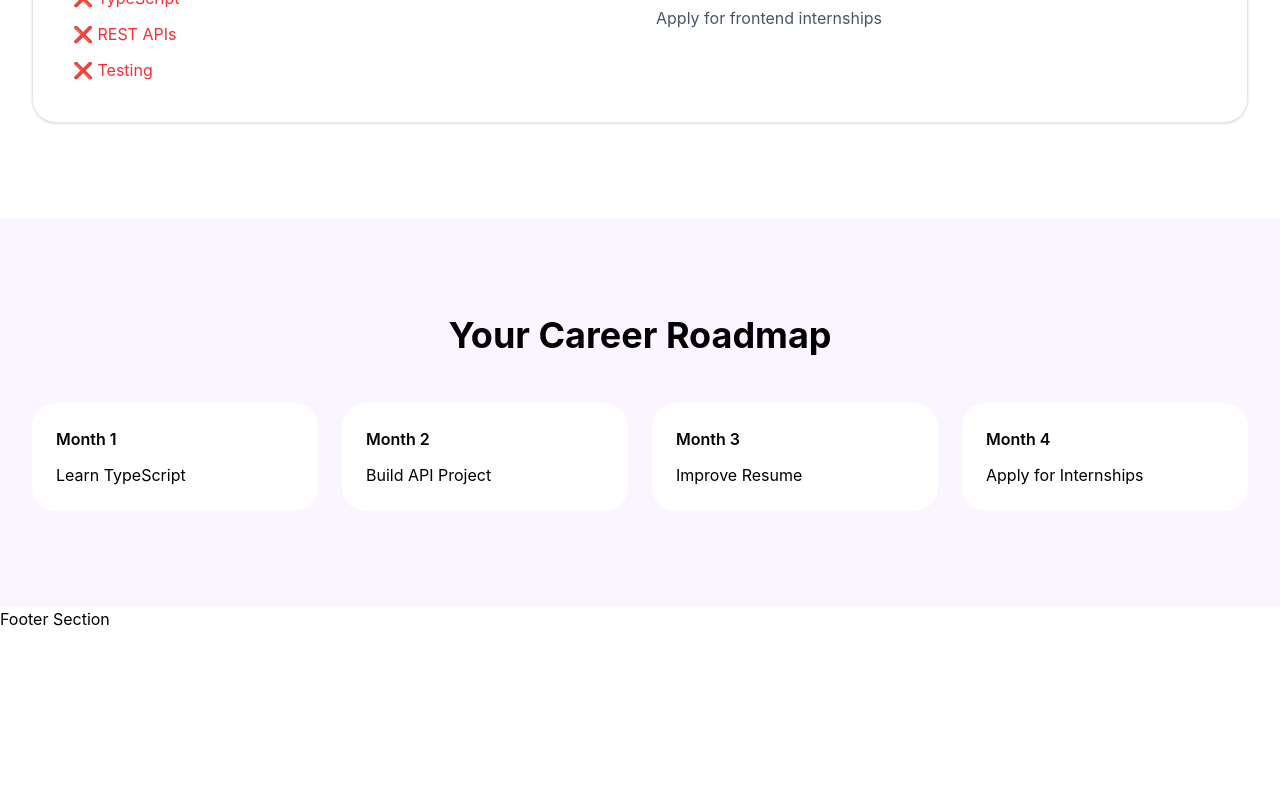
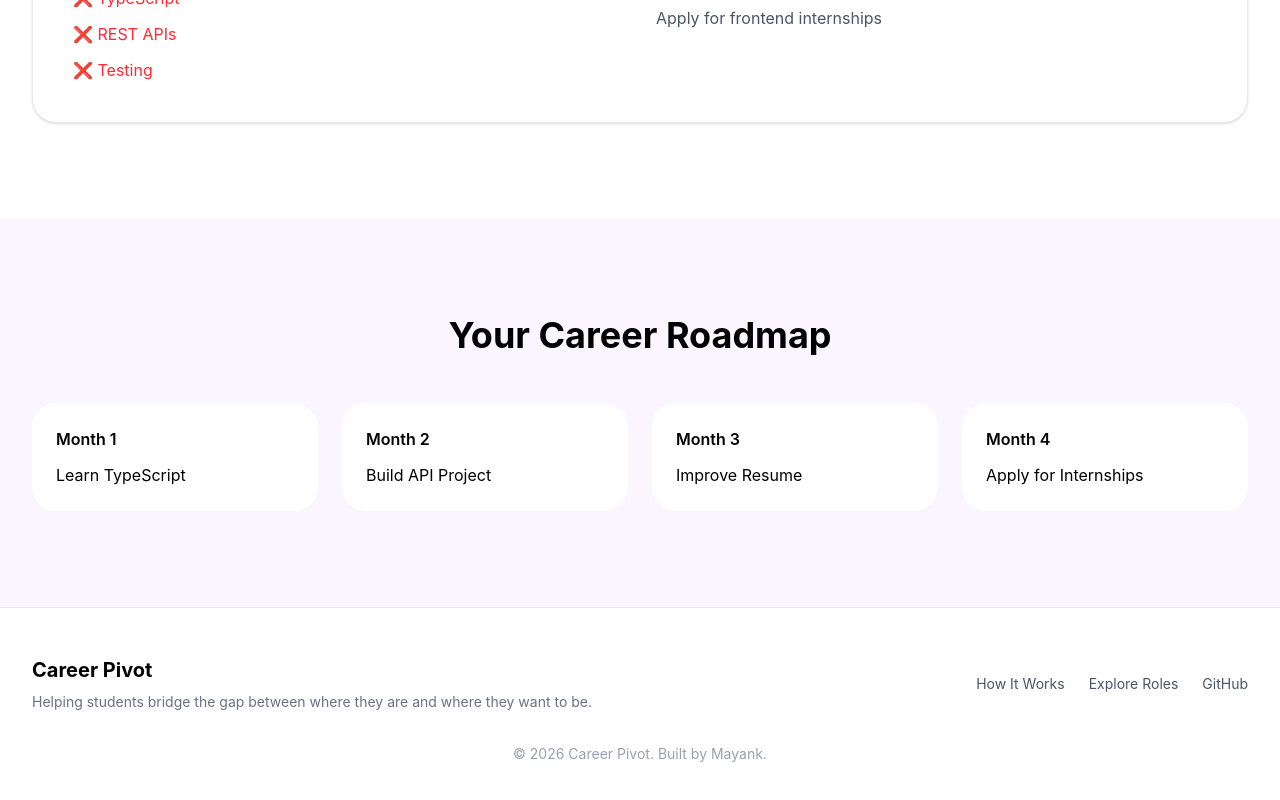
Before and after one commit to CmdMayank/CareerPivot, a React app in the folder frontend/: page / in a window 1280 px wide. Shown: the part 2249-3049 px from the top of the page. Before the commit the page ends 2880 px from the top, so only its background shows below. Built offline with nearby package versions, Linux system fonts and the light colour scheme; the HTML template or start-up script is replaced by a standard one.

Commit message:
add footer page

```diff
--- a/frontend/src/components/Footer.jsx
+++ b/frontend/src/components/Footer.jsx
@@ -1,5 +1,27 @@
 function Footer() {
-  return <h1>Footer Section</h1>;
+  return (
+    <footer className="border-t border-gray-200 py-12">
+      <div className="mx-auto flex max-w-7xl flex-col items-center justify-between gap-6 px-8 md:flex-row">
+
+        <div>
+          <h3 className="text-xl font-bold">Career Pivot</h3>
+          <p className="mt-2 text-sm text-gray-500">
+            Helping students bridge the gap between where they are and where they want to be.
+          </p>
+        </div>
+
+        <div className="flex gap-6 text-sm text-gray-600">
+          <a href="#">How It Works</a>
+          <a href="#">Explore Roles</a>
+          <a href="#">GitHub</a>
+        </div>
+      </div>
+
+      <div className="mt-8 text-center text-sm text-gray-400">
+        © 2026 Career Pivot. Built by Mayank.
+      </div>
+    </footer>
+  );
 }
 
 export default Footer;
```
